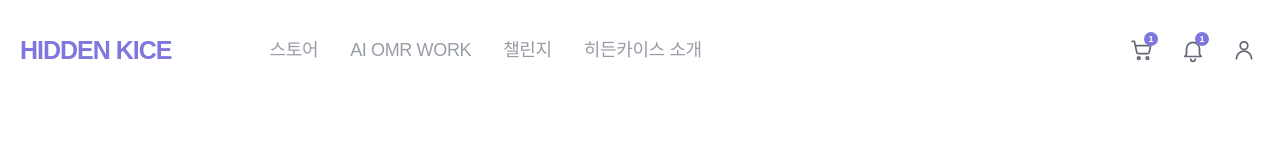
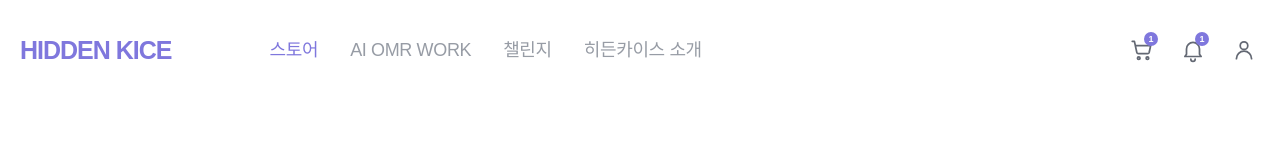
Before and after one commit to dmswl6310/HiddenKice, a Next.js app: page /textbooks in a window 1280 px wide. Shown: the top 160 px of the page. Built offline with nearby package versions, Linux system fonts and the light colour scheme; a web font is replaced by a local one.

Commit message:
fix: 교재 상세 화면에서도 스토어 메뉴를 선택 상태로 표시

```diff
--- a/src/shared/components/layout/MainNav.tsx
+++ b/src/shared/components/layout/MainNav.tsx
@@ -5,8 +5,10 @@ import { usePathname } from "next/navigation";
 import type { NavItem } from "@/shared/config/site";
 import { cn } from "@/shared/lib/utils/cn";
 
+/** 스토어("/")는 교재 상세(/textbooks) 같은 하위 화면에서도 선택 상태로 표시한다. */
 function isActive(pathname: string, href: string) {
-  return href === "/" ? pathname === "/" : pathname.startsWith(href);
+  if (href === "/") return pathname === "/" || pathname.startsWith("/textbooks");
+  return pathname.startsWith(href);
 }
 
 type MainNavProps = {
```
